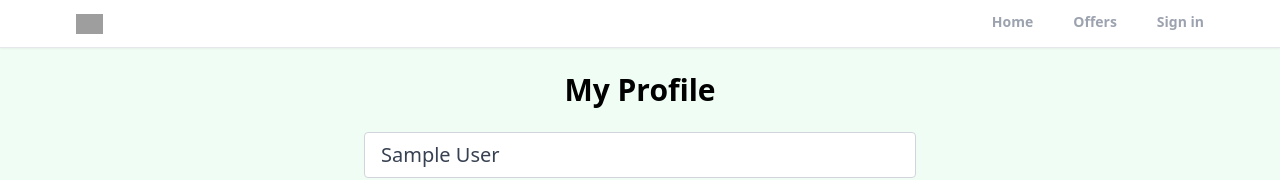
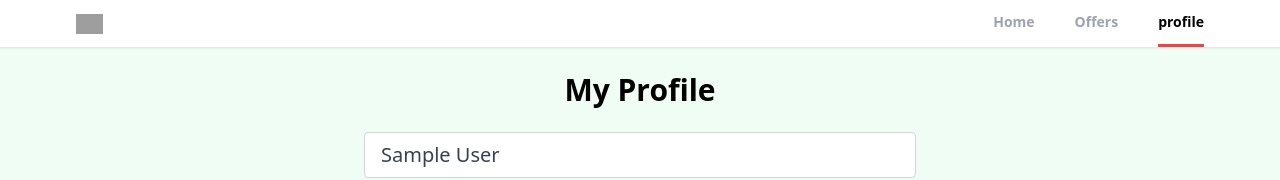
Before and after one commit to hussainmohammed0898/realtor-clone-react, a React (Create React App) app: page /profile in a window 1280 px wide. Shown: the top 180 px of the page. Built offline with nearby package versions, Linux system fonts and the light colour scheme; no server answers; sample sign-in values are in the browser's storage; grey boxes are pictures that could not be loaded.

Commit message:
complete the header component and make it dynamic

```diff
--- a/src/components/Header.jsx
+++ b/src/components/Header.jsx
@@ -1,11 +1,23 @@
-import React from 'react'
+import { getAuth, onAuthStateChanged } from 'firebase/auth';
+import React, { useEffect, useState } from 'react'
 import {useLocation, useNavigate} from "react-router-dom"
 
 function Header() {
+    const [pageState, setPageState] = useState("sign-in")
     const location = useLocation();
     const navigate = useNavigate();
+    const auth = getAuth();
+    useEffect(()=>{
+        onAuthStateChanged(auth, (user)=>{
+            if(user){
+                setPageState('profile');
+            }else{
+                setPageState("sign-in")
+            }
+        });
+    })
 
-   function pathMathRoute(route){
+   function pathMatchRoute(route){
     if(route === location.pathname){
         return true;
     }
@@ -19,9 +31,9 @@ function Header() {
             </div>
             <div>
                 <ul className='flex space-x-10 '>
-                <li className={`cursor-pointer py-3 text-sm font-semibold ${pathMathRoute("/") ? "text-black border-b-red-500" : "text-gray-400 border-b-transparent"} border-b-[3px]`} onClick={()=>navigate("/")}>Home</li>
-                    <li className={`cursor-pointer py-3 text-sm font-semibold ${pathMathRoute("/offers") ? "text-black border-b-red-500" : "text-gray-400 border-b-transparent"} border-b-[3px]`} onClick={()=>navigate("/offers")}>Offers</li>
-                    <li className={`cursor-pointer py-3 text-sm font-semibold ${pathMathRoute("/sign-in") ? "text-black border-b-red-500" : "text-gray-400 border-b-transparent"} border-b-[3px]`} onClick={()=>navigate("/sign-in")}>Sign in</li>
+                <li className={`cursor-pointer py-3 text-sm font-semibold ${pathMatchRoute("/") ? "text-black border-b-red-500" : "text-gray-400 border-b-transparent"} border-b-[3px]`} onClick={()=>navigate("/")}>Home</li>
+                    <li className={`cursor-pointer py-3 text-sm font-semibold ${pathMatchRoute("/offers") ? "text-black border-b-red-500" : "text-gray-400 border-b-transparent"} border-b-[3px]`} onClick={()=>navigate("/offers")}>Offers</li>
+                    <li className={`cursor-pointer py-3 text-sm font-semibold ${(pathMatchRoute("/sign-in") || pathMatchRoute("/profile")) ? "text-black border-b-red-500" : "text-gray-400 border-b-transparent"} border-b-[3px]`} onClick={()=>navigate("/profile")}>{pageState}</li>
                 </ul>
                 </div>
         </header>
```
